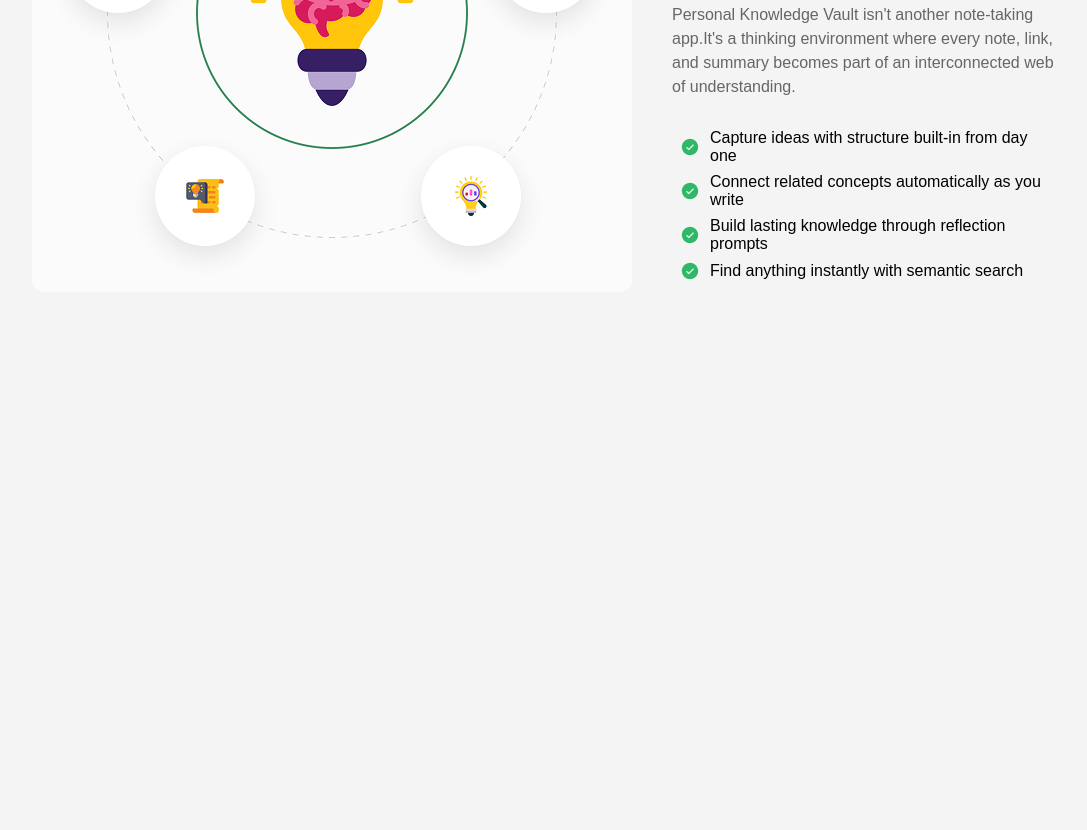
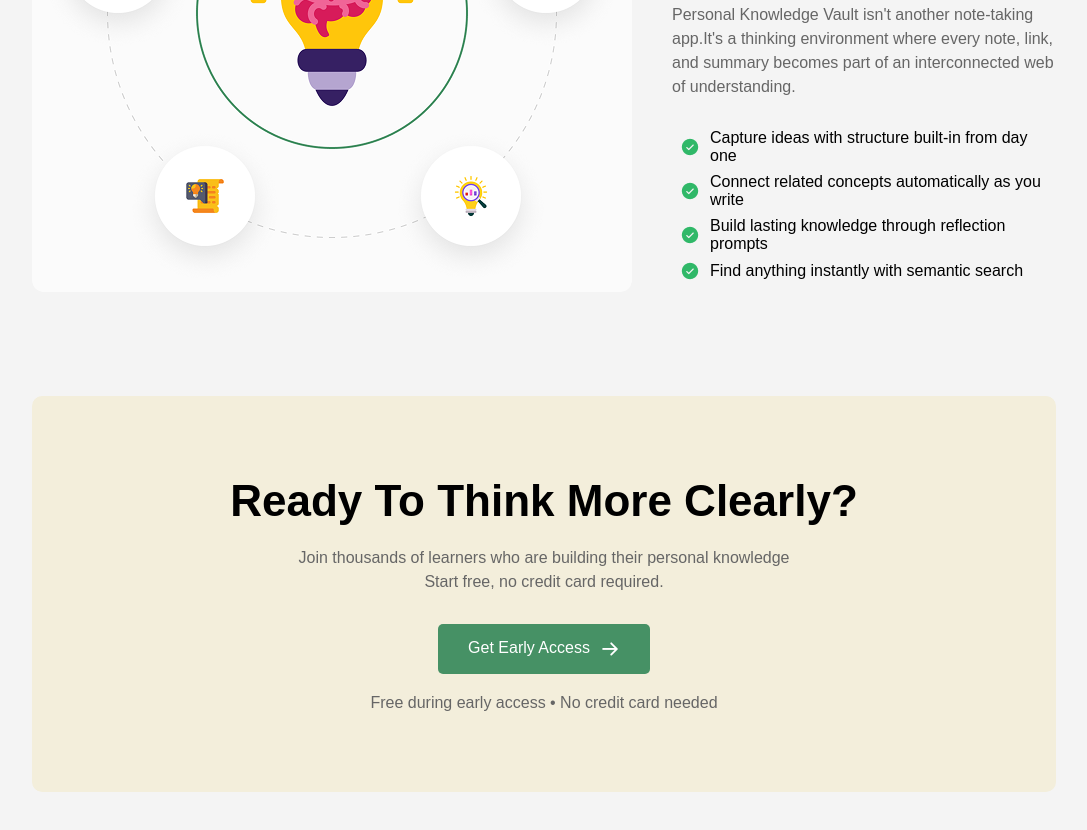
Before and after one commit to nayema34/Assignment-1, a plain HTML site: page index.html in a window 1280 px wide. Shown: the part 1696-2526 px from the top of the page, without its empty margins (96-1183 px from the left). Before the commit the page ends 2092 px from the top, so only its background shows below. Drawn offline with Linux system fonts and the light colour scheme.

Commit message:
Added one more section

```diff
--- a/index.html
+++ b/index.html
@@ -95,5 +95,12 @@
         </div>
     </div>
 
+    <div class="ready">
+        <h1>Ready To Think More Clearly?</h1>
+        <p>Join thousands of learners who are building their personal knowledge <br>Start free, no credit card required.</p>
+        <button>Get Early Access <img src="./assets/ArrowRight.png" alt=""></button>
+        <h3>Free during early access • No credit card needed</h3>
+    </div>
+
 </body>
 </html>
--- a/style.css
+++ b/style.css
@@ -247,3 +247,48 @@ nav{
     gap: 10px;
     align-items: center;
 }
+
+.ready{
+    background-color: #f3eedb;
+    color: #000000;
+    text-align: center;
+    padding: 80px 20px;
+    display: flex;
+    flex-direction: column;
+    margin:auto;
+    margin-bottom: 50px;
+    width: 80%;
+    border-radius: 10px;
+    align-items: center;
+}
+.ready h1{
+    font-size: 44px;
+    margin-bottom: 20px;
+}
+.ready p{
+    font-size: 16px;
+    margin-bottom: 30px;
+    line-height: 1.5;
+    color: #666666;
+}
+.ready button{
+    padding: 15px 30px;
+    background-color: #469165;
+    color: white;
+    border: none;
+    border-radius: 5px;
+    cursor: pointer;
+    font-size: 16px;
+    display: flex;
+    justify-content: center;
+    gap: 10px;
+    margin-bottom: 20px;
+}
+.ready button:hover{
+    background-color: #367c50;
+}
+.ready h3{
+    font-size: 16px;
+    color: #666666;
+    font-weight: 400;
+}
```
